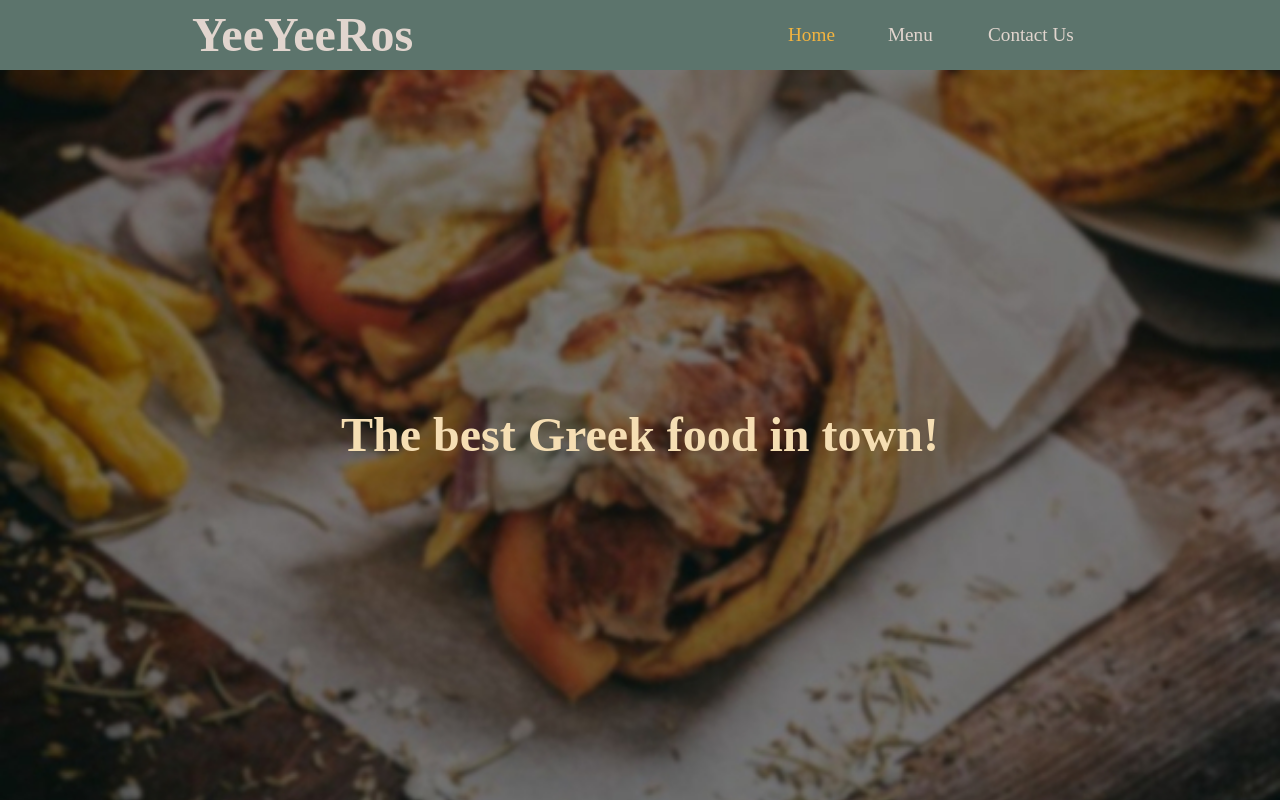
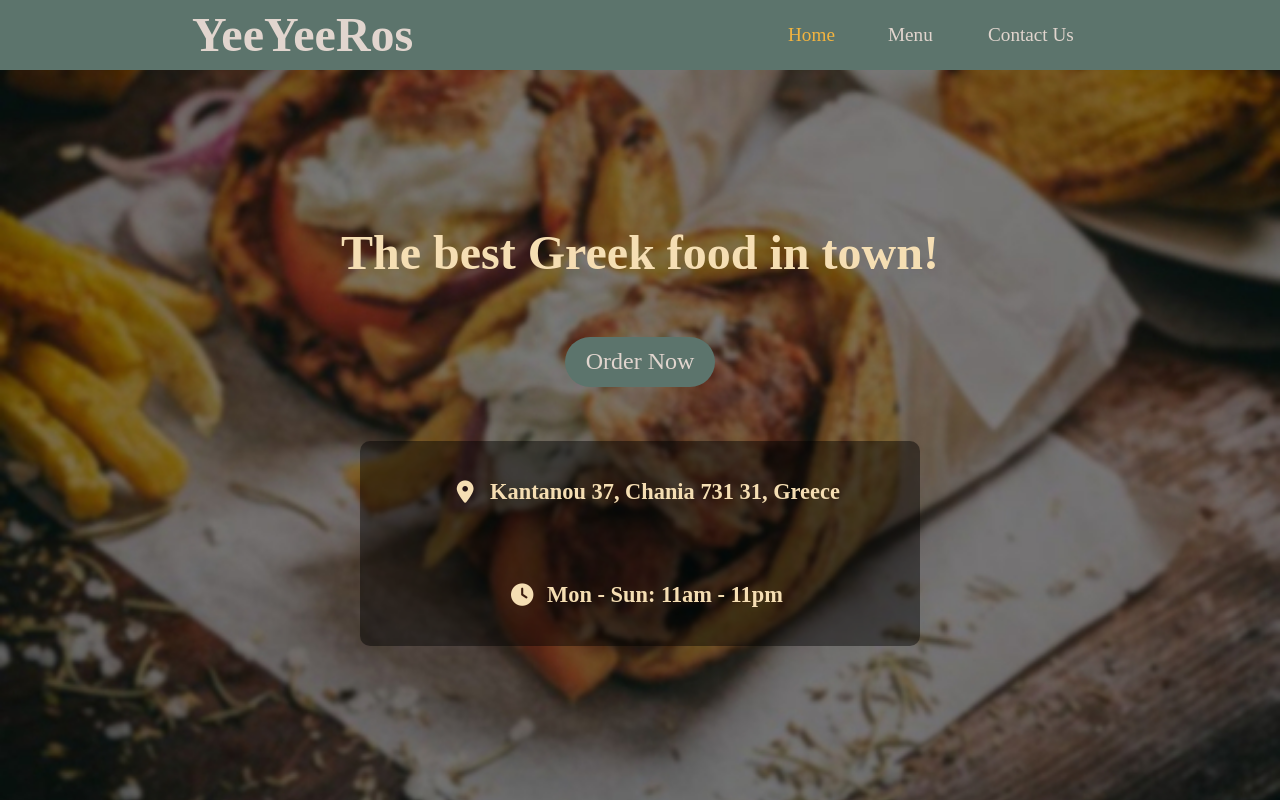
Before and after one commit to mikeanes/restaurant-webpack, a website built with webpack: page dist/index.html in a window 1280 px wide. Built offline with nearby package versions, Linux system fonts and the light colour scheme; a web font is replaced by a local one.

Commit message:
fix up home page

```diff
--- a/src/modules/contactUs.js
+++ b/src/modules/contactUs.js
@@ -13,7 +13,7 @@ function loadContact(){
     googleMap.height = '450';
     googleMap.style.border = '0';
     googleMap.allowFullscreen = true;
-    googleMap.loading = 'lazy';
+
 
     mainContent.appendChild(currentContent);
     currentContent.appendChild(mainText);
--- a/src/modules/home.js
+++ b/src/modules/home.js
@@ -8,8 +8,33 @@ function loadHome(){
     const mainText = document.createElement('h1');
     mainText.innerText = "The best Greek food in town!"
 
+    const orderNow = document.createElement('button');
+    orderNow.innerHTML = "Order Now";
+
+    const infoBubble = document.createElement('div');
+    infoBubble.classList.add('infoBubble');
+
+    const address = document.createElement('div');
+    const locationIcon = document.createElement('i');
+    locationIcon.classList.add('fa', 'fa-location-dot');
+    const addressText = document.createElement('h2');
+    addressText.innerText = 'Kantanou 37, Chania 731 31, Greece'
+    const hours = document.createElement('div');
+    const hoursIcon = document.createElement('i');
+    hoursIcon.classList.add('fa', 'fa-clock');
+    const hoursText = document.createElement('h2');
+    hoursText.innerText = 'Mon - Sun: 11am - 11pm';
+
     mainContent.appendChild(currentContent);
     currentContent.appendChild(mainText);
+    currentContent.appendChild(orderNow);
+    currentContent.appendChild(infoBubble);
+    infoBubble.appendChild(address);
+    address.appendChild(locationIcon);
+    address.appendChild(addressText);
+    infoBubble.appendChild(hours);
+    hours.appendChild(hoursIcon);
+    hours.appendChild(hoursText);
 }
 
 export default loadHome;
--- a/src/styles.css
+++ b/src/styles.css
@@ -34,6 +34,34 @@ body{
 
 .currentContent{
     color: wheat;
+    display: grid;
+    place-items: center;
+    grid-template-columns: 1fr;
+    grid-template-rows: 1fr 50px 2fr;
+    height: 70%;
+    gap: 10px;
+}
+.currentContent>button{
+    align-self: start;
+    border: none;
+    margin: 0;
+    padding: 0;
+    padding-bottom: 2px;
+    border-radius: 25px;
+    height: 50px;
+    width: 150px;
+    background: #5c746c;
+    color: #e1d5ce;
+    font: inherit;
+    font-size: 1.5rem;
+    cursor: pointer;
+    transition: transform 0.25s ease;
+}
+.currentContent>button:hover{
+    background: #394944;
+}
+.currentContent>button:active{
+    transform: scale(0.9);
 }
 .currentContent>h1{
     font-size: 3rem;
@@ -77,6 +105,22 @@ body{
     color: rgb(243, 180, 63);
 }
 
+.infoBubble{
+    font-size: 1.4rem;
+    border-radius: 10px;
+    height: 70%;
+    width: 80%;
+    background: #00000072;
+    display: grid;
+    grid-template-rows: repeat(2, 1fr);
+    place-items: center;
+}
+.infoBubble>div{
+    display: grid;
+    place-items: center;
+    grid-template-columns: 50px 1fr;
+}
+
 @media(max-width: 750px){
     .container{
         grid-template-rows: 150px 1fr;
```
Also changed, not shown: dist/index.html, dist/main.js.
